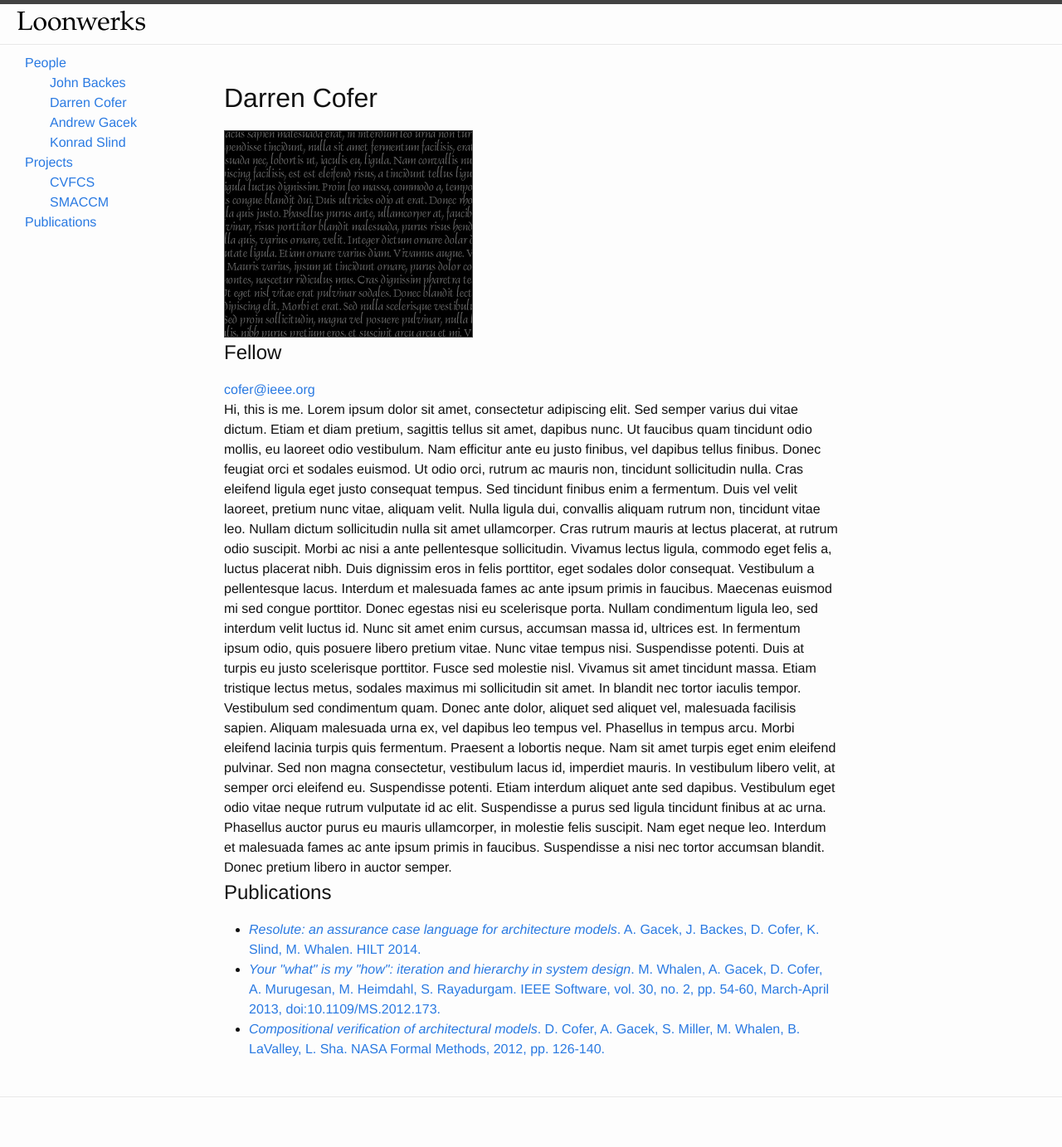
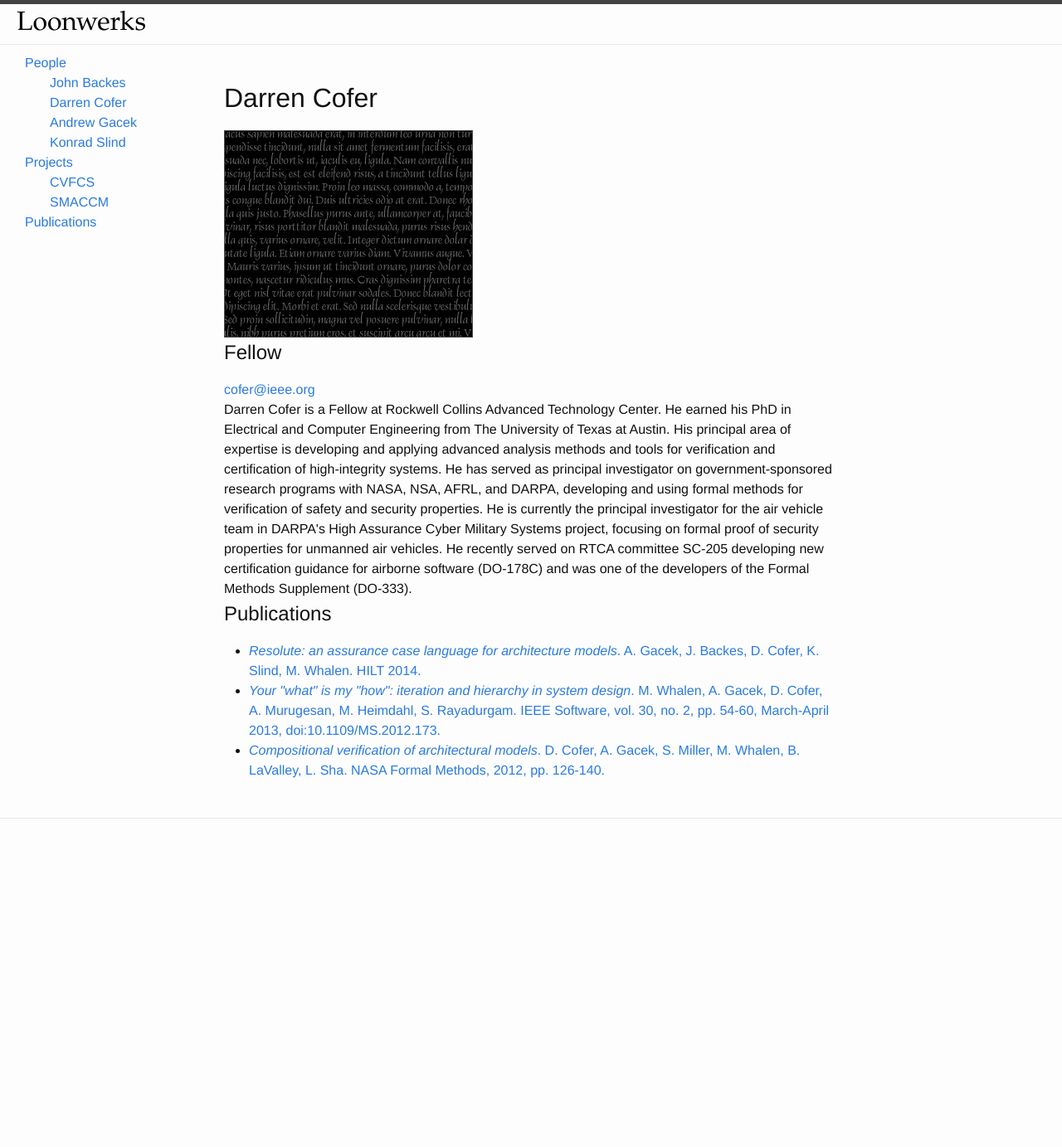
Before and after one commit to loonwerks/loonwerks.github.io, a Jekyll site: the page built from people/darren-cofer.html, in a window 1280 px wide. Shown: the whole page at 83% size. Built offline with Jekyll 4.4.1, drawn with Linux system fonts in a browser that asks for light colours; Markdown is read by kramdown in place of the engine named in the settings; after the commit the page ends 1047 px from its top, so only the background shows below that.

Commit message:
Update darren-cofer.html

```diff
--- a/people/darren-cofer.html
+++ b/people/darren-cofer.html
@@ -8,14 +8,4 @@ position: Fellow
 picture: /images/lorem.gif
 ---
 
-Hi, this is me.
-
-Lorem ipsum dolor sit amet, consectetur adipiscing elit. Sed semper varius dui vitae dictum. Etiam et diam pretium, sagittis tellus sit amet, dapibus nunc. Ut faucibus quam tincidunt odio mollis, eu laoreet odio vestibulum. Nam efficitur ante eu justo finibus, vel dapibus tellus finibus. Donec feugiat orci et sodales euismod. Ut odio orci, rutrum ac mauris non, tincidunt sollicitudin nulla. Cras eleifend ligula eget justo consequat tempus. Sed tincidunt finibus enim a fermentum. Duis vel velit laoreet, pretium nunc vitae, aliquam velit. Nulla ligula dui, convallis aliquam rutrum non, tincidunt vitae leo. Nullam dictum sollicitudin nulla sit amet ullamcorper.
-
-Cras rutrum mauris at lectus placerat, at rutrum odio suscipit. Morbi ac nisi a ante pellentesque sollicitudin. Vivamus lectus ligula, commodo eget felis a, luctus placerat nibh. Duis dignissim eros in felis porttitor, eget sodales dolor consequat. Vestibulum a pellentesque lacus. Interdum et malesuada fames ac ante ipsum primis in faucibus. Maecenas euismod mi sed congue porttitor. Donec egestas nisi eu scelerisque porta. Nullam condimentum ligula leo, sed interdum velit luctus id.
-
-Nunc sit amet enim cursus, accumsan massa id, ultrices est. In fermentum ipsum odio, quis posuere libero pretium vitae. Nunc vitae tempus nisi. Suspendisse potenti. Duis at turpis eu justo scelerisque porttitor. Fusce sed molestie nisl. Vivamus sit amet tincidunt massa. Etiam tristique lectus metus, sodales maximus mi sollicitudin sit amet.
-
-In blandit nec tortor iaculis tempor. Vestibulum sed condimentum quam. Donec ante dolor, aliquet sed aliquet vel, malesuada facilisis sapien. Aliquam malesuada urna ex, vel dapibus leo tempus vel. Phasellus in tempus arcu. Morbi eleifend lacinia turpis quis fermentum. Praesent a lobortis neque. Nam sit amet turpis eget enim eleifend pulvinar. Sed non magna consectetur, vestibulum lacus id, imperdiet mauris. In vestibulum libero velit, at semper orci eleifend eu. Suspendisse potenti.
-
-Etiam interdum aliquet ante sed dapibus. Vestibulum eget odio vitae neque rutrum vulputate id ac elit. Suspendisse a purus sed ligula tincidunt finibus at ac urna. Phasellus auctor purus eu mauris ullamcorper, in molestie felis suscipit. Nam eget neque leo. Interdum et malesuada fames ac ante ipsum primis in faucibus. Suspendisse a nisi nec tortor accumsan blandit. Donec pretium libero in auctor semper.
+Darren Cofer is a Fellow at Rockwell Collins Advanced Technology Center.  He earned his PhD in Electrical and Computer Engineering from The University of Texas at Austin.  His principal area of expertise is developing and applying advanced analysis methods and tools for verification and certification of high-integrity systems.  He has served as principal investigator on government-sponsored research programs with NASA, NSA, AFRL, and DARPA, developing and using formal methods for verification of safety and security properties. He is currently the principal investigator for the air vehicle team in DARPA's High Assurance Cyber Military Systems project, focusing on formal proof of security properties for unmanned air vehicles.   He recently served on RTCA committee SC-205 developing new certification guidance for airborne software (DO-178C) and was one of the developers of the Formal Methods Supplement (DO-333).
```
